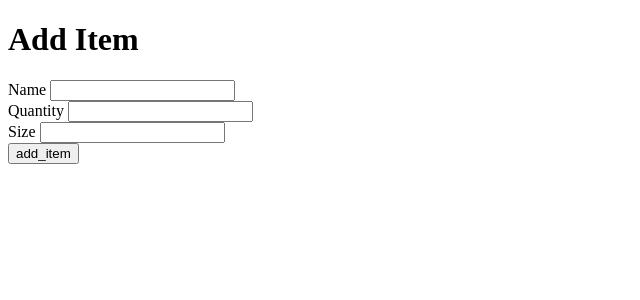
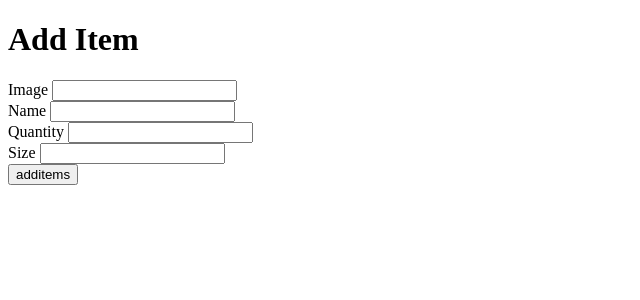
Before and after one commit to jessicahojh/inventory_tracker, a Flask app: page /additems in a window 1280 px wide. Shown: the top 300 px of the page, without its empty margins (0-640 px from the left). Run offline with Flask 2, Linux system fonts and the light colour scheme.

Commit message:
fixed add items route

```diff
--- a/server.py
+++ b/server.py
@@ -165,7 +165,7 @@ def process_edit_form(item_id):
 
     return redirect("/items")
 
-@app.route("/items/<int:item_id>/delete", methods=['DELETE'])
+@app.route("/items/<int:item_id>/delete", methods=['POST'])
 def delete(item_id):
     """Delete item."""
 
@@ -173,8 +173,8 @@ def delete(item_id):
 
     item = Item.query.get(item_id)
 
-    session.delete(item)
-    session.commit()
+    db.session.delete(item)
+    db.session.commit()
 
     return redirect("/")
 
@@ -192,13 +192,12 @@ def add_item_process():
     user_id = session.get("user_id")
     user = User.query.get(user_id)
 
+    image = request.form["img"]
     name = request.form["name"]
-    category_id = request.form["category_id"]
     quantity = request.form["quantity"]
     size = request.form["size"]
 
-    new_item = Item(user_id=user_id, name=name, category_id=category_id, quantity=quantity,
-    size=size)
+    new_item = Item(user_id=user_id, name=name, image=image, quantity=quantity, size=size)
 
     db.session.add(new_item)
     db.session.commit()
--- a/templates/add_item.html
+++ b/templates/add_item.html
@@ -7,7 +7,14 @@
 
     <h1>Add Item</h1>
 
-    <form action="add_item" method="POST">
+    <form action="additems" method="POST">
+
+    <div>
+        <label>
+          Image
+          <input type="img" name="img">
+        </label>
+    </div>
 
     <div>
       <label>
@@ -32,7 +39,7 @@
 
 
     <div>
-      <input type="submit" class="btn btn-primary" value="add_item">
+      <input type="submit" class="btn btn-primary" value="additems">
     </div>
 
     </form>
```
